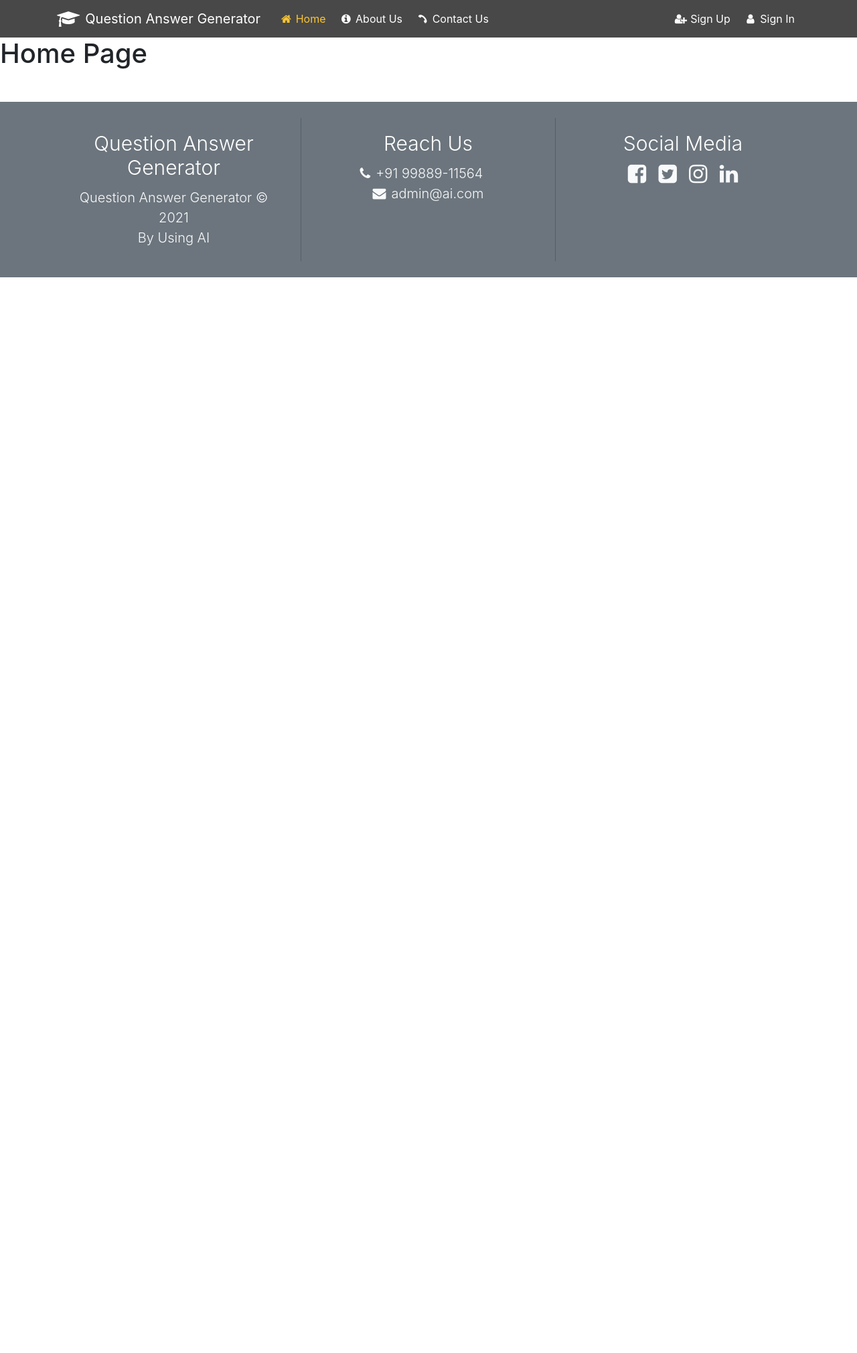
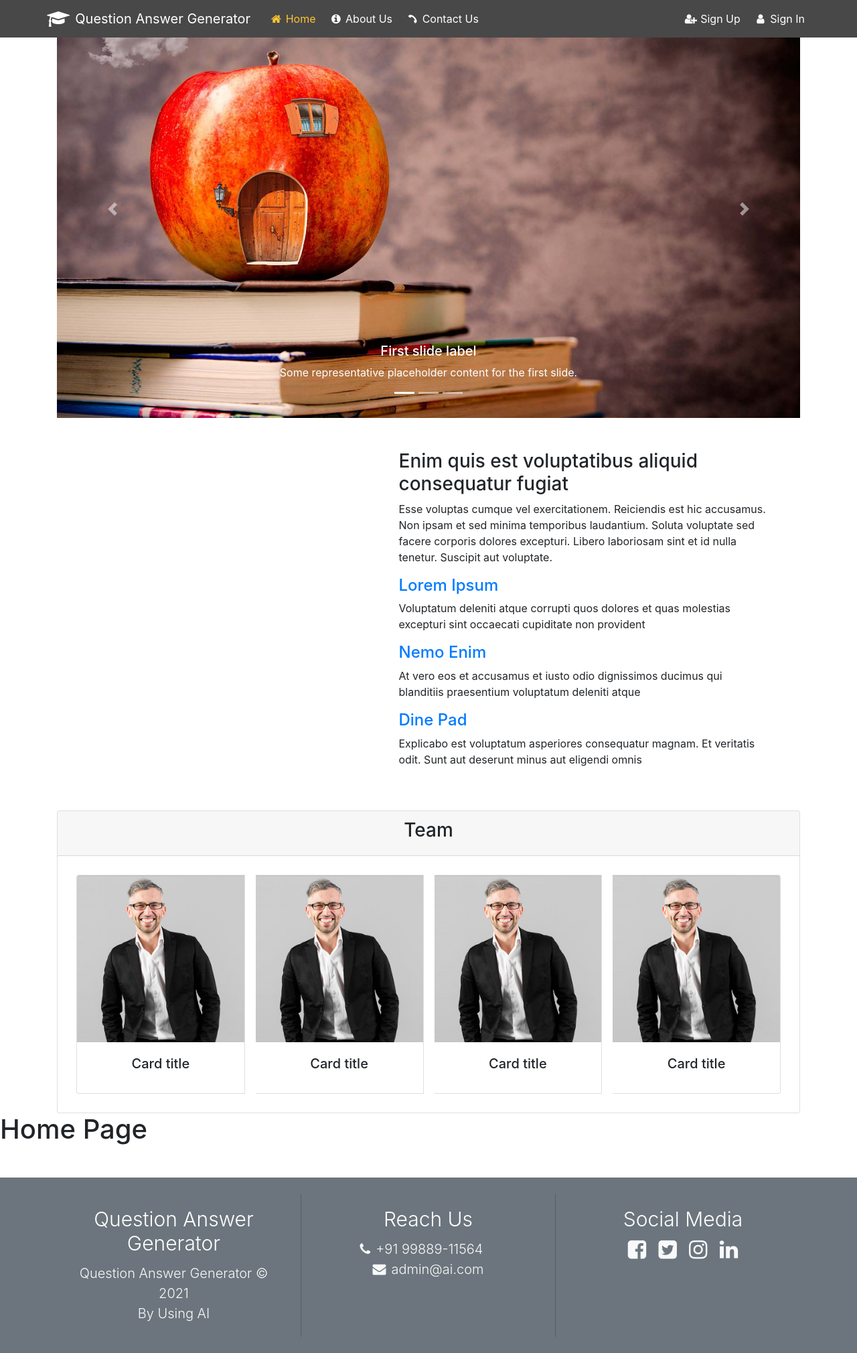
Before and after one commit to imakathuria/ExaminationSystem, a Flask app: page / in a window 1280 px wide. Shown: the whole page at 67% size. Before the commit the page ends 414 px from the top, so only its background shows below. Run offline with Flask 2, Linux system fonts and the light colour scheme; some libraries are stand-ins or nearby versions.

Commit message:
homepage

```diff
--- a/app.py
+++ b/app.py
@@ -13,7 +13,7 @@ def hello_world():
 
 @app.route("/contact")
 def contact_us():
-    return render_template('TeacherDashboard.html')
+    return render_template('studentViewResult.html')
 
 
 @app.route("/about")
--- a/templates/Base.html
+++ b/templates/Base.html
@@ -17,7 +17,7 @@
 <body>
   <header>
     <!--- Navbar --->
-    <nav class="navbar navbar-expand-lg">
+    <nav class="navbar fixed-top navbar-expand">
       <div class="container">
         <a class="navbar-brand text-white" href="#"><i class="fa fa-graduation-cap fa-lg mr-2"></i>Question Answer
           Generator</a>
--- a/templates/index.html
+++ b/templates/index.html
@@ -1,12 +1,145 @@
 {% extends "Base.html" %}
 {% block title %}Home{% endblock %}
 
-{% block homeActive %}active  {% endblock %}
+{% block homeActive %}active {% endblock %}
 
-{% block aboutActive %} {% endblock %}
 
-{% block contactUsActive %}{% endblock %}
+{% block linkCss %}
+
+{% endblock %}
+
+
 
 {% block content %}
+
+
+<div class="container">
+    <div id="carouselHome" class="carousel slide" data-bs-ride="carousel">
+        <div class="carousel-indicators">
+            <button type="button" data-bs-target="#carouselHome" data-bs-slide-to="0" class="active" aria-current="true"
+                aria-label="Slide 1"></button>
+            <button type="button" data-bs-target="#carouselHome" data-bs-slide-to="1" aria-label="Slide 2"></button>
+            <button type="button" data-bs-target="#carouselHome" data-bs-slide-to="2" aria-label="Slide 3"></button>
+        </div>
+        <div class="carousel-inner">
+            <div class="carousel-item active">
+                <img src="/static/images/c1.jpg" class="d-block w-100" alt="...">
+                <div class="carousel-caption d-none d-md-block">
+                    <h5>First slide label</h5>
+                    <p>Some representative placeholder content for the first slide.</p>
+                </div>
+            </div>
+            <div class="carousel-item">
+                <img src="/static/images/c2.png" class="d-block w-100" alt="...">
+                <div class="carousel-caption d-none d-md-block">
+                    <h5>Second slide label</h5>
+                    <p>Some representative placeholder content for the second slide.</p>
+                </div>
+            </div>
+            <div class="carousel-item">
+                <img src="/static/images/c3.png" class="d-block w-100" alt="...">
+                <div class="carousel-caption d-none d-md-block">
+                    <h5>Third slide label</h5>
+                    <p>Some representative placeholder content for the third slide.</p>
+                </div>
+            </div>
+        </div>
+        <button class="carousel-control-prev" type="button" data-bs-target="#carouselHome" data-bs-slide="prev">
+            <span class="carousel-control-prev-icon" aria-hidden="true"></span>
+            <span class="visually-hidden">Previous</span>
+        </button>
+        <button class="carousel-control-next" type="button" data-bs-target="#carouselHome" data-bs-slide="next">
+            <span class="carousel-control-next-icon" aria-hidden="true"></span>
+            <span class="visually-hidden">Next</span>
+        </button>
+    </div>
+    <!-- End of carousel -->
+    <div class="container">
+
+        <div class="row">
+            <div
+                class="col-xl-5 col-lg-6 d-flex justify-content-center video-box align-items-stretch position-relative">
+
+            </div>
+
+            <div
+                class="col-xl-7 col-lg-6 icon-boxes d-flex flex-column align-items-stretch justify-content-center py-5 px-lg-5">
+                <h3>Enim quis est voluptatibus aliquid consequatur fugiat</h3>
+                <p>Esse voluptas cumque vel exercitationem. Reiciendis est hic accusamus. Non ipsam et sed minima
+                    temporibus laudantium. Soluta voluptate sed facere corporis dolores excepturi. Libero laboriosam
+                    sint et id nulla tenetur. Suscipit aut voluptate.</p>
+
+                <div class="icon-box">
+                    <div class="icon"><i class="bx bx-fingerprint"></i></div>
+                    <h4 class="title"><a href="">Lorem Ipsum</a></h4>
+                    <p class="description">Voluptatum deleniti atque corrupti quos dolores et quas molestias excepturi
+                        sint occaecati cupiditate non provident</p>
+                </div>
+
+                <div class="icon-box">
+                    <div class="icon"><i class="bx bx-gift"></i></div>
+                    <h4 class="title"><a href="">Nemo Enim</a></h4>
+                    <p class="description">At vero eos et accusamus et iusto odio dignissimos ducimus qui blanditiis
+                        praesentium voluptatum deleniti atque</p>
+                </div>
+
+                <div class="icon-box">
+                    <div class="icon"><i class="bx bx-atom"></i></div>
+                    <h4 class="title"><a href="">Dine Pad</a></h4>
+                    <p class="description">Explicabo est voluptatum asperiores consequatur magnam. Et veritatis odit.
+                        Sunt aut deserunt minus aut eligendi omnis</p>
+                </div>
+
+            </div>
+        </div>
+
+    </div>
+    <!-- End About Section -->
+    <div class="card text-center">
+        <div class="card-header">
+         <h3>Team</h3>
+        </div>
+        <div class="card-body">
+            <div class="card-group">
+                <div class="card m-2">
+                    <img src="/static/images/team-1.jpg" class="card-img-top" alt="...">
+                    <div class="card-body">
+                        <h5 class="card-title">Card title</h5>
+                    </div>
+                </div>
+                <div class="card m-2">
+                    <img src="/static/images/team-1.jpg" class="card-img-top" alt="...">
+                    <div class="card-body">
+                        <h5 class="card-title">Card title</h5>
+                    </div>
+                </div>
+                <div class="card m-2">
+                    <img src="/static/images/team-1.jpg" class="card-img-top" alt="...">
+                    <div class="card-body">
+                        <h5 class="card-title">Card title</h5>
+                    </div>
+                </div>
+                <div class="card m-2">
+                    <img src="/static/images/team-1.jpg" class="card-img-top" alt="...">
+                    <div class="card-body">
+                        <h5 class="card-title">Card title</h5>
+                    </div>
+                </div>
+
+
+            </div>
+        </div>
+
+      </div>
+
+
+
+
+</div>
+<!-- end of teams -->
+
+
 <h1>Home Page</h1>
+</div>
+
 {% endblock %}
```
Also changed, not shown: static/images/c1.jpg (added), static/images/c1.png (added), static/images/c2.png (added), static/images/c3.png (added), static/images/team-1.jpg (added).
